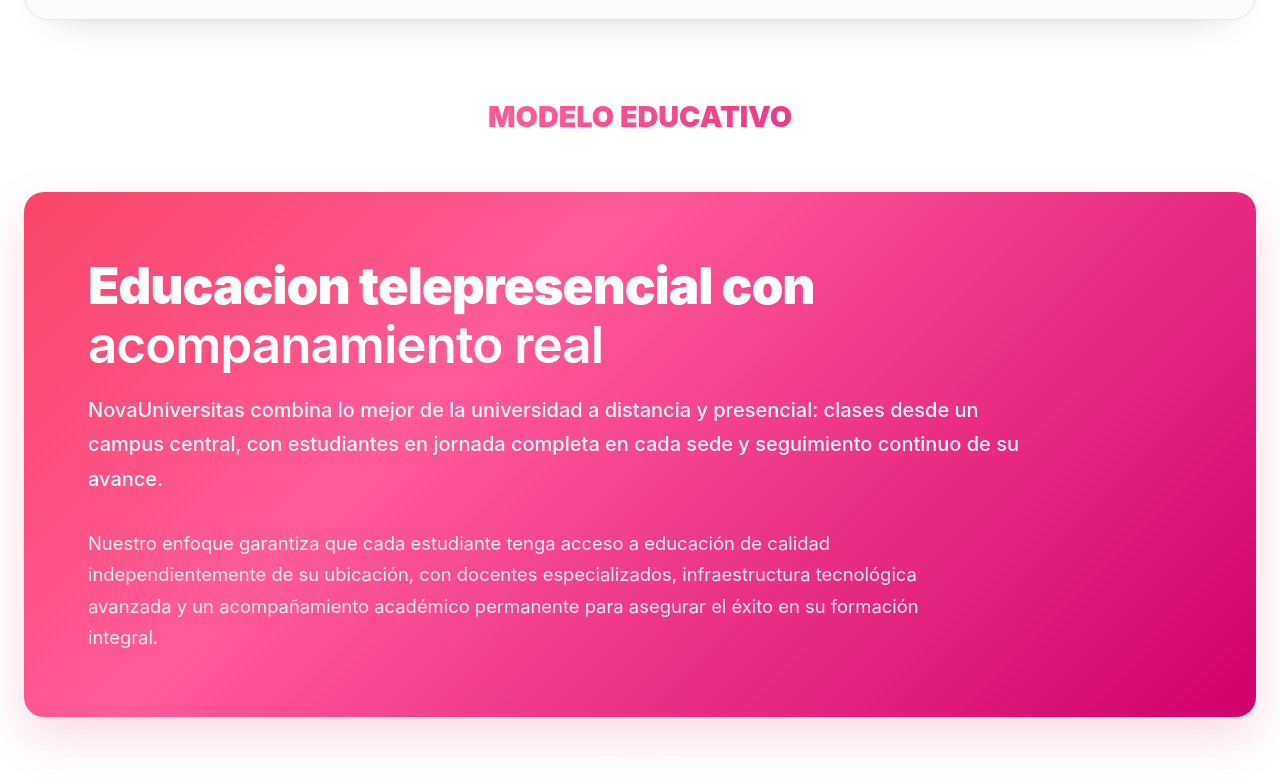
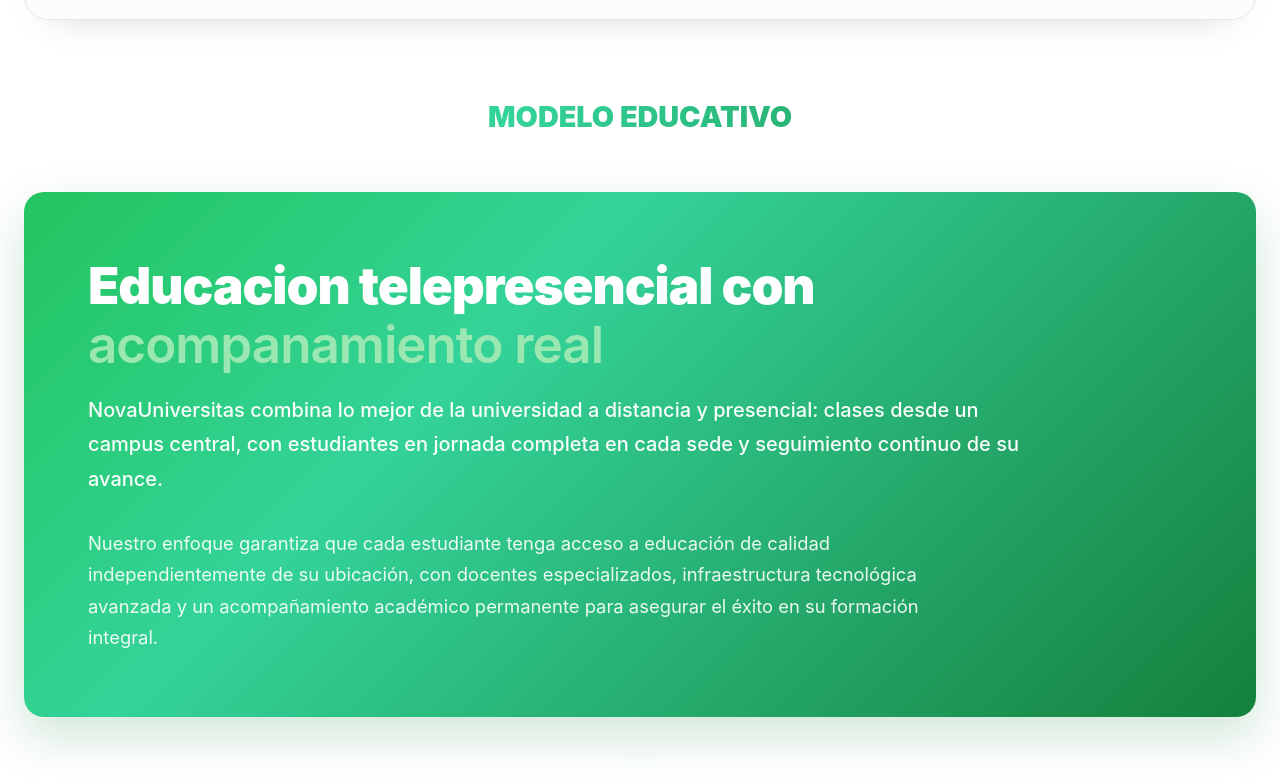
Before and after one commit to SINUV/Suniv-Front, a React (Vite) app in the folder suniv/: page / in a window 1280 px wide. Shown: the part 1642-2420 px from the top of the page. Built offline with nearby package versions, Linux system fonts and the light colour scheme; no server answers.

Commit message:
cambiando colores

```diff
--- a/suniv/src/App.css
+++ b/suniv/src/App.css
@@ -391,7 +391,7 @@
   font-weight: 1000;
   letter-spacing: 0;
   text-transform: uppercase;
-  background: linear-gradient(110deg, #e63930 0%, #ff5a9a 40%, #d1006b 100%);
+  background: linear-gradient(110deg, #22c55e 0%, #34d399 40%, #15803d 100%);
   -webkit-background-clip: text;
   background-clip: text;
   -webkit-text-fill-color: transparent;
@@ -409,12 +409,12 @@
   gap: 1.2rem;
   margin: 0 auto 2rem;
   padding: clamp(2.8rem, 6vw, 4rem);
-  background: linear-gradient(135deg, #f94568 0%, #ff5a9a 35%, #d1006b 100%);
+  background: linear-gradient(135deg, #22c55e 0%, #34d399 35%, #15803d 100%);
   border-radius: 20px;
   color: #ffffff;
   max-width: fit-content;
   width: auto;
-  box-shadow: 0 20px 50px rgba(217, 16, 87, 0.15);
+  box-shadow: 0 20px 50px rgba(21, 128, 61, 0.2);
   transition: all 0.3s cubic-bezier(0.22, 0.61, 0.36, 1);
 }
 
@@ -428,7 +428,7 @@
 }
 
 .home-model__accent {
-  color: #ffffff;
+  color: #9be7b1;
   font-weight: 600;
 }
 
```
